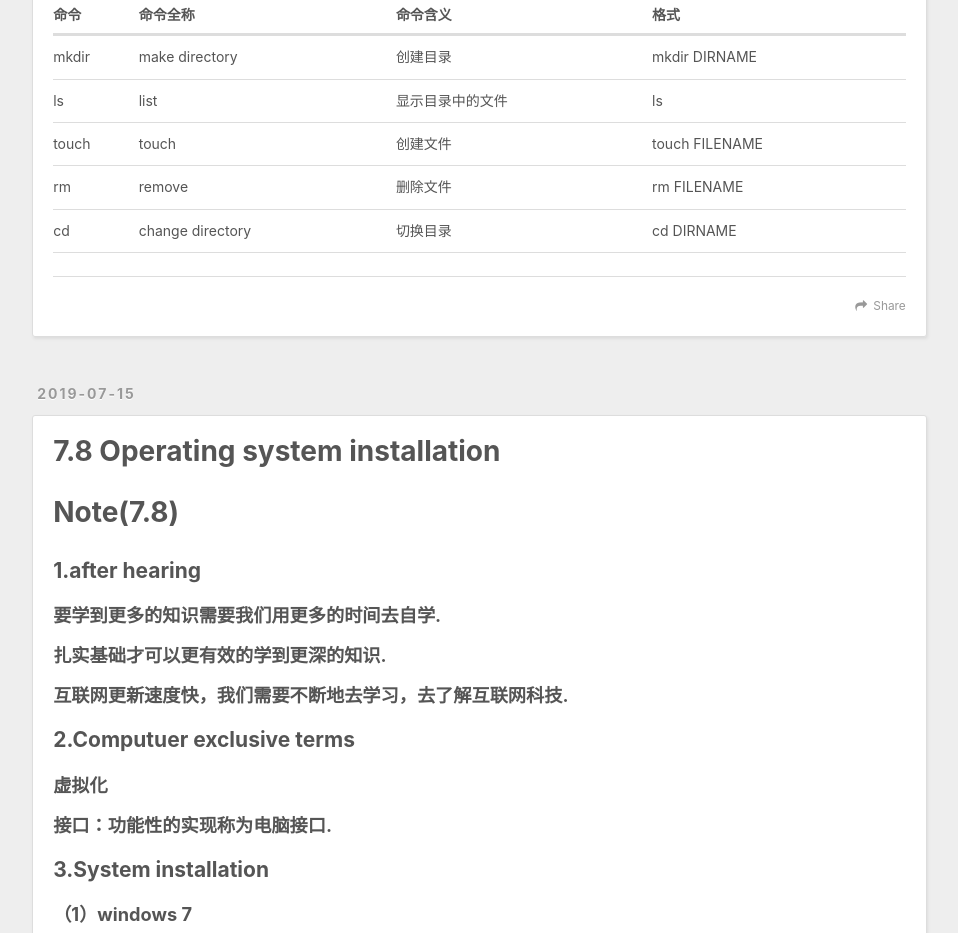
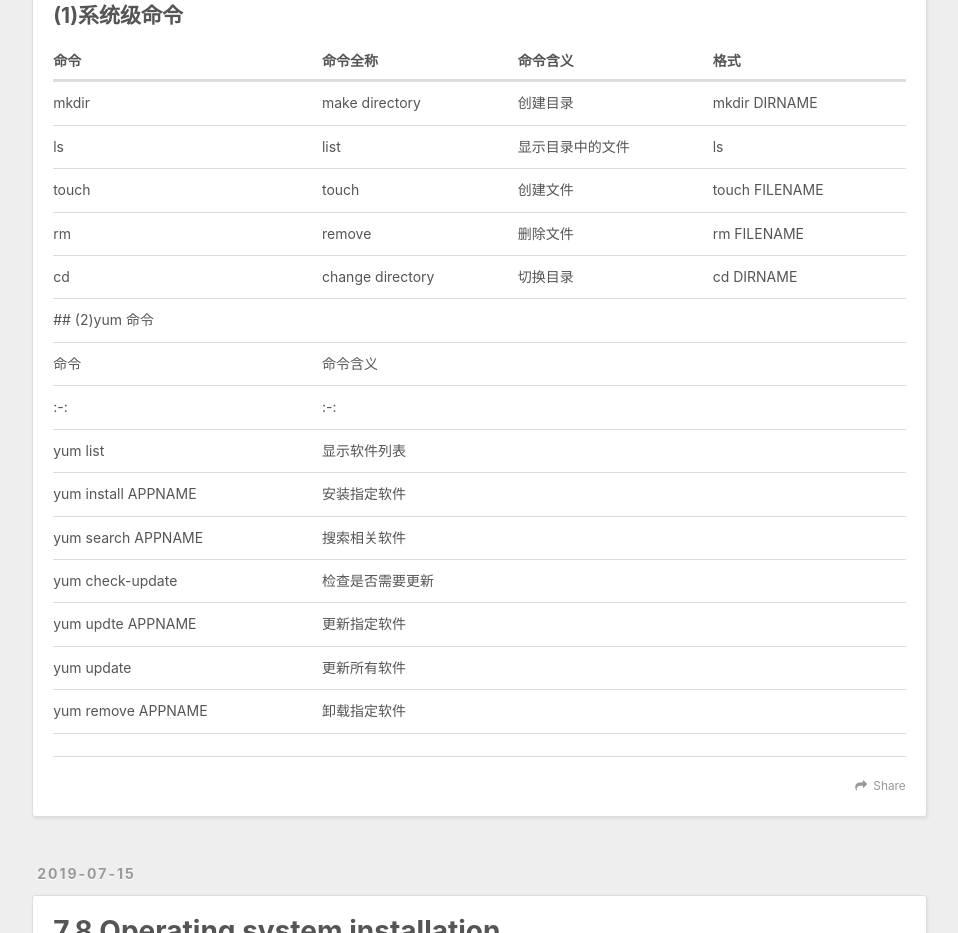
Before and after one commit to kjun555/kjun555.github.io, a plain HTML site: page index.html in a window 1280 px wide. Shown: the part 681-1614 px from the top of the page, without its empty margins (8-966 px from the left). Drawn offline with nearby package versions, Linux system fonts and the light colour scheme.

Commit message:
Site updated: 2019-07-19 15:11:25

```diff
--- a/index.html
+++ b/index.html
@@ -84,7 +84,7 @@
 
     <div class="article-entry" itemprop="articleBody">
 
-        <h1 id="1-function"><a href="#1-function" class="headerlink" title="1.function"></a>1.function</h1><h2 id="删除操作系统：点击上方虚拟机，点击管理，点击从磁盘中删除。（操作不可逆）"><a href="#删除操作系统：点击上方虚拟机，点击管理，点击从磁盘中删除。（操作不可逆）" class="headerlink" title="删除操作系统：点击上方虚拟机，点击管理，点击从磁盘中删除。（操作不可逆）"></a>删除操作系统：点击上方虚拟机，点击管理，点击从磁盘中删除。（操作不可逆）</h2><h2 id="快照：文件拍摄快照之后，如果删除并且从回收站清空，可以通过恢复快照把文件还原。"><a href="#快照：文件拍摄快照之后，如果删除并且从回收站清空，可以通过恢复快照把文件还原。" class="headerlink" title="快照：文件拍摄快照之后，如果删除并且从回收站清空，可以通过恢复快照把文件还原。"></a>快照：文件拍摄快照之后，如果删除并且从回收站清空，可以通过恢复快照把文件还原。</h2><h1 id="2-Some-commands"><a href="#2-Some-commands" class="headerlink" title="2.Some commands"></a>2.Some commands</h1><table>
+        <h1 id="1-function"><a href="#1-function" class="headerlink" title="1.function"></a>1.function</h1><h2 id="删除操作系统：点击上方虚拟机，点击管理，点击从磁盘中删除。（操作不可逆）"><a href="#删除操作系统：点击上方虚拟机，点击管理，点击从磁盘中删除。（操作不可逆）" class="headerlink" title="删除操作系统：点击上方虚拟机，点击管理，点击从磁盘中删除。（操作不可逆）"></a>删除操作系统：点击上方虚拟机，点击管理，点击从磁盘中删除。（操作不可逆）</h2><h2 id="快照：文件拍摄快照之后，如果删除并且从回收站清空，可以通过恢复快照把文件还原。"><a href="#快照：文件拍摄快照之后，如果删除并且从回收站清空，可以通过恢复快照把文件还原。" class="headerlink" title="快照：文件拍摄快照之后，如果删除并且从回收站清空，可以通过恢复快照把文件还原。"></a>快照：文件拍摄快照之后，如果删除并且从回收站清空，可以通过恢复快照把文件还原。</h2><h1 id="2-Some-commands"><a href="#2-Some-commands" class="headerlink" title="2.Some commands"></a>2.Some commands</h1><h2 id="1-系统级命令"><a href="#1-系统级命令" class="headerlink" title="(1)系统级命令"></a>(1)系统级命令</h2><table>
 <thead>
 <tr>
 <th align="center">命令</th>
@@ -123,12 +123,72 @@
 <td align="center">切换目录</td>
 <td align="center">cd DIRNAME</td>
 </tr>
+<tr>
+<td align="center">## (2)yum 命令</td>
+<td align="center"></td>
+<td align="center"></td>
+<td align="center"></td>
+</tr>
+<tr>
+<td align="center">命令</td>
+<td align="center">命令含义</td>
+<td align="center"></td>
+<td align="center"></td>
+</tr>
+<tr>
+<td align="center">:-:</td>
+<td align="center">:-:</td>
+<td align="center"></td>
+<td align="center"></td>
+</tr>
+<tr>
+<td align="center">yum list</td>
+<td align="center">显示软件列表</td>
+<td align="center"></td>
+<td align="center"></td>
+</tr>
+<tr>
+<td align="center">yum install APPNAME</td>
+<td align="center">安装指定软件</td>
+<td align="center"></td>
+<td align="center"></td>
+</tr>
+<tr>
+<td align="center">yum search APPNAME</td>
+<td align="center">搜索相关软件</td>
+<td align="center"></td>
+<td align="center"></td>
+</tr>
+<tr>
+<td align="center">yum check-update</td>
+<td align="center">检查是否需要更新</td>
+<td align="center"></td>
+<td align="center"></td>
+</tr>
+<tr>
+<td align="center">yum updte APPNAME</td>
+<td align="center">更新指定软件</td>
+<td align="center"></td>
+<td align="center"></td>
+</tr>
+<tr>
+<td align="center">yum update</td>
+<td align="center">更新所有软件</td>
+<td align="center"></td>
+<td align="center"></td>
+</tr>
+<tr>
+<td align="center">yum remove APPNAME</td>
+<td align="center">卸载指定软件</td>
+<td align="center"></td>
+<td align="center"></td>
+</tr>
 </tbody></table>
 
 
     </div>
     <footer class="article-footer">
-      <a data-url="http://yoursite.com/2019/07/18/7-9-Some-commands/" data-id="cjy9r3dav0000giirjr31d5v0" class="article-share-link">Share</a>
+      <a data-url="http://yoursite.com/2019/07/18/7-9-Some-commands/" data-id="cjy9rlrdj00022jiriczmnvon" class="article-share-link">Share</a>
 
 
     </footer>
@@ -165,7 +225,7 @@
 
     </div>
     <footer class="article-footer">
-      <a data-url="http://yoursite.com/2019/07/15/7-8-Operating-system-installation/" data-id="cjy9r3dc70005giirj1zb8e2d" class="article-share-link">Share</a>
+      <a data-url="http://yoursite.com/2019/07/15/7-8-Operating-system-installation/" data-id="cjy9rlrd700012jirhyao35jp" class="article-share-link">Share</a>
 
 
     </footer>
@@ -202,7 +262,7 @@
 
     </div>
     <footer class="article-footer">
-      <a data-url="http://yoursite.com/2019/07/15/7-7-VMware-install/" data-id="cjy9r3dc00003giirbku5yhnv" class="article-share-link">Share</a>
+      <a data-url="http://yoursite.com/2019/07/15/7-7-VMware-install/" data-id="cjy9rlrbk00002jirdeksv3q3" class="article-share-link">Share</a>
 
 
     </footer>
@@ -239,7 +299,7 @@
 
     </div>
     <footer class="article-footer">
-      <a data-url="http://yoursite.com/2019/07/10/kongjun/" data-id="cjy9r3dbx0002giirsc50856b" class="article-share-link">Share</a>
+      <a data-url="http://yoursite.com/2019/07/10/kongjun/" data-id="cjy9rlreb00042jirzfcdf1pz" class="article-share-link">Share</a>
 
 
     </footer>
@@ -275,7 +335,7 @@
 
     </div>
     <footer class="article-footer">
-      <a data-url="http://yoursite.com/2019/07/10/夏令营/" data-id="cjy9r3dc30004giirxfsxio8q" class="article-share-link">Share</a>
+      <a data-url="http://yoursite.com/2019/07/10/夏令营/" data-id="cjy9rlree00052jiray00fcuy" class="article-share-link">Share</a>
 
 
     </footer>
@@ -324,7 +384,7 @@
 
     </div>
     <footer class="article-footer">
-      <a data-url="http://yoursite.com/2019/07/10/hello-world/" data-id="cjy9r3dbs0001giirutws5twj" class="article-share-link">Share</a>
+      <a data-url="http://yoursite.com/2019/07/10/hello-world/" data-id="cjy9rlre500032jirhbcumz1a" class="article-share-link">Share</a>
 
 
     </footer>
```
Also changed, not shown: 2019/07/10/hello-world/index.html (+1 -1 lines), 2019/07/10/kongjun/index.html (+1 -1 lines), 2019/07/10/夏令营/index.html (+1 -1 lines), 2019/07/15/7-7-VMware-install/index.html (+1 -1 lines), 2019/07/15/7-8-Operating-system-installation/index.html (+1 -1 lines), 2019/07/18/7-9-Some-commands/index.html (+66 -6 lines).
